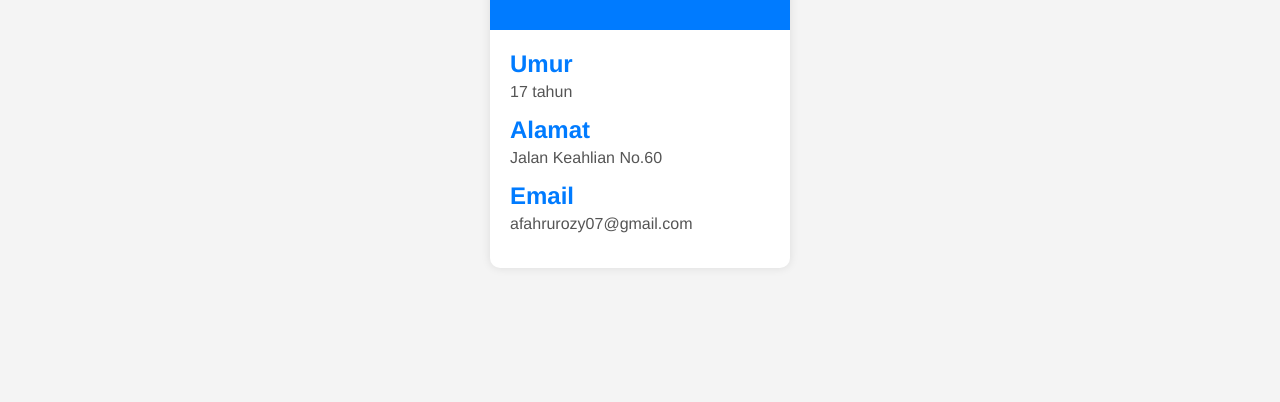
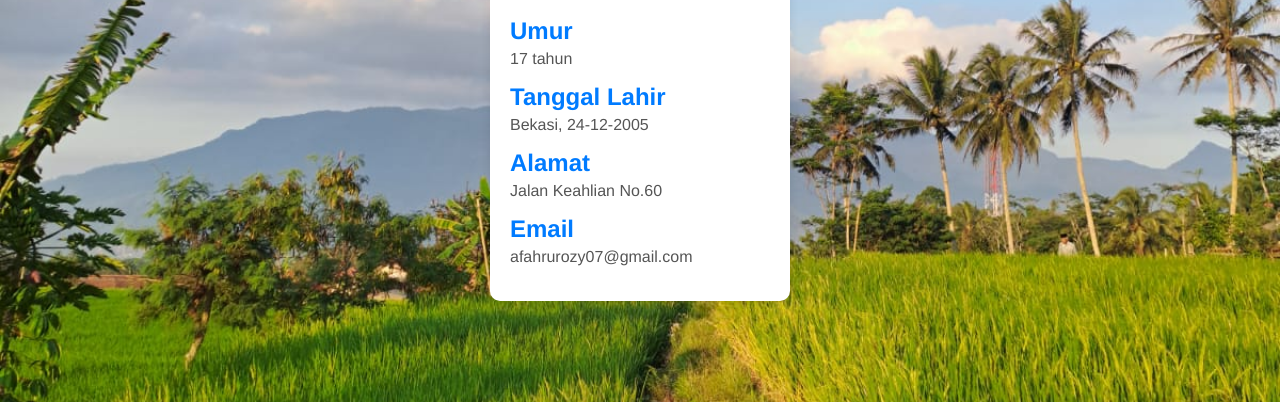
Before and after one commit to ahmadfahrurrozi24/biodata, a plain HTML site: page index.html in a window 1280 px wide. Shown: the part 398-800 px from the top of the page. Drawn offline with Linux system fonts and the light colour scheme.

Commit message:
first commit

```diff
--- a/index.html
+++ b/index.html
@@ -16,6 +16,10 @@
         <p>17 tahun</p>
       </div>
       <div class="detail">
+        <h2>Tanggal Lahir</h2>
+        <p>Bekasi, 24-12-2005</p>
+      </div>
+      <div class="detail">
         <h2>Alamat</h2>
         <p>Jalan Keahlian No.60</p>
       </div>
--- a/style.css
+++ b/style.css
@@ -1,6 +1,11 @@
+
 body {
-    font-family: 'Helvetica', sans-serif;
-    background-color: #f4f4f4;
+  background-image: url("swh.jpg");
+  background-size: cover;
+  background-position: center;
+  /* background: no-repeat; */
+  font-family: 'Helvetica', sans-serif;
+    /* background-color: #f4f4f4; */
     margin: 0;
     padding: 0;
     display: flex;
```
Also changed, not shown: swh.jpg (added).
